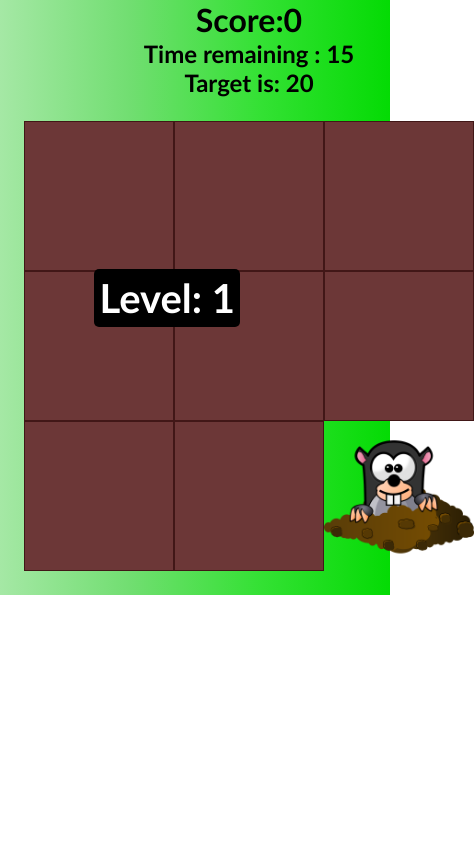
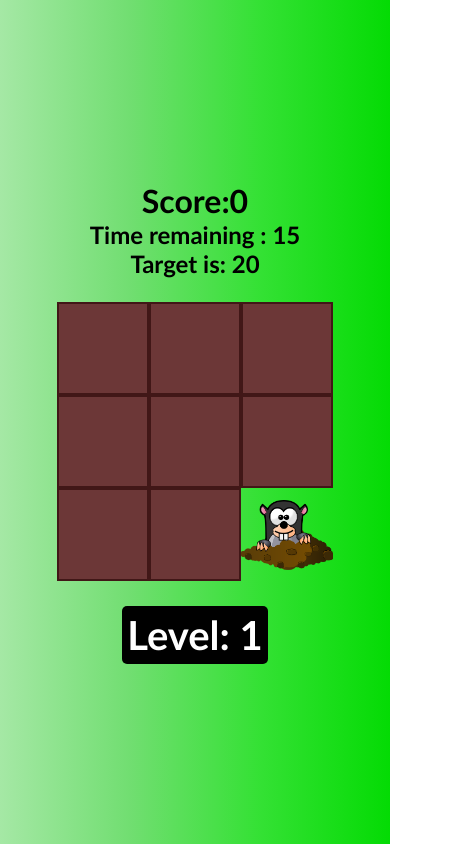
Before and after one commit to Suvajit2640/Whack-a-mole-game, a plain HTML site: page index.html in a window 390 px wide. Shown: the whole page, 474 px wide, since content can reach past the window. Drawn offline with Linux system fonts and the light colour scheme.

Commit message:
Added Responsiveness

```diff
--- a/style.css
+++ b/style.css
@@ -1,66 +1,66 @@
-*{
+* {
   margin: 0px;
   padding: 0px;
   box-sizing: border-box;
   /* background-color: rgb(8, 171, 27); */
-    font-family: 'Gill Sans', 'Gill Sans MT', Calibri, 'Trebuchet MS', sans-serif;
-
+  font-family: "Gill Sans", "Gill Sans MT", Calibri, "Trebuchet MS", sans-serif;
 }
 
-.all{
+.all {
   display: flex;
   justify-content: center;
   flex-direction: column;
-    flex-wrap: wrap;
+  /* flex-wrap: wrap; */
   align-items: center;
-    background: linear-gradient(90deg,rgb(165, 232, 165) ,rgb(113, 222, 113),rgb(52, 225, 52),rgb(4, 219, 4));
+  background: linear-gradient(
+    90deg,
+    rgb(165, 232, 165),
+    rgb(113, 222, 113),
+    rgb(52, 225, 52),
+    rgb(4, 219, 4)
+  );
+  height: 100vh;
+  /* width: 100vw; */
 }
-.container{
+.container {
   display: flex;
   justify-content: center;
   height: 450px;
   width: 450px;
   flex-wrap: wrap;
   margin: 1.5rem;
-
-
-
+  /* border: 1px solid black; */
 }
-.box{
-    border: 0.5px solid rgb(65, 23, 23);
+.box {
+  border: 2px solid rgb(65, 23, 23);
   height: 150px;
   width: 150px;
 
   /* margin: 1px; */
   background-color: rgb(108, 55, 55);
 }
-.box:hover{
+.box:hover {
   cursor: pointer;
 }
-.mole{
+.mole {
   /* background-color: rgb(59, 112, 245); */
-    background: url(mole.png) center center/cover ;
+  background: url(mole.png) center center/cover;
   border: none;
-
-
 }
-aside{
+aside {
   position: absolute;
   /* background-color: burlywood; */
   right: 150px;
-
 }
-#plevel{
+#plevel {
   padding: 5px;
   font-size: 2.5rem;
   background-color: rgb(0, 0, 0);
   border-radius: 5px;
   color: white;
   /* border: 2px solid black; */
-
-
 }
-.endtime{
+.endtime {
   background-color: red;
   color: white;
   padding: 3px;
@@ -68,3 +68,28 @@ aside{
   padding-right: 10px;
   border-radius: 5px;
 }
+/* Responsiveness */
+@media screen and (max-width: 1150px){
+
+   aside{
+    position: sticky;
+    bottom: 0px;
+    display: flex;
+    align-items: center;
+    justify-content: center;
+    width: 100%;
+   }
+
+
+}
+@media screen and (max-width:600px) {
+    .container{
+        width: 280px;
+        height: 280px;
+       }
+       .box{
+        height: 93px;
+        width: 92px;
+       }
+
+}
```
Lines whose indentation alone changed are shown as unchanged.
